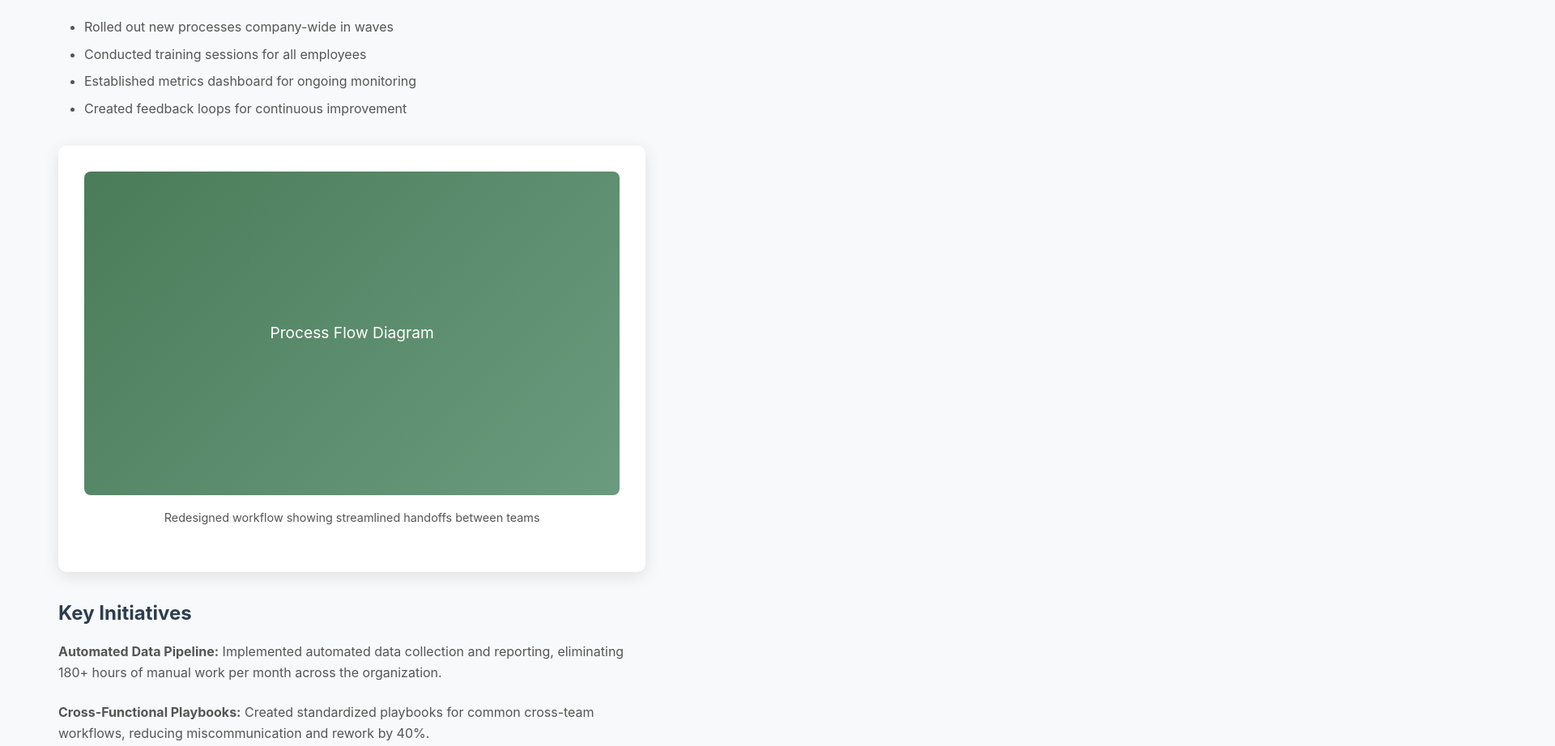
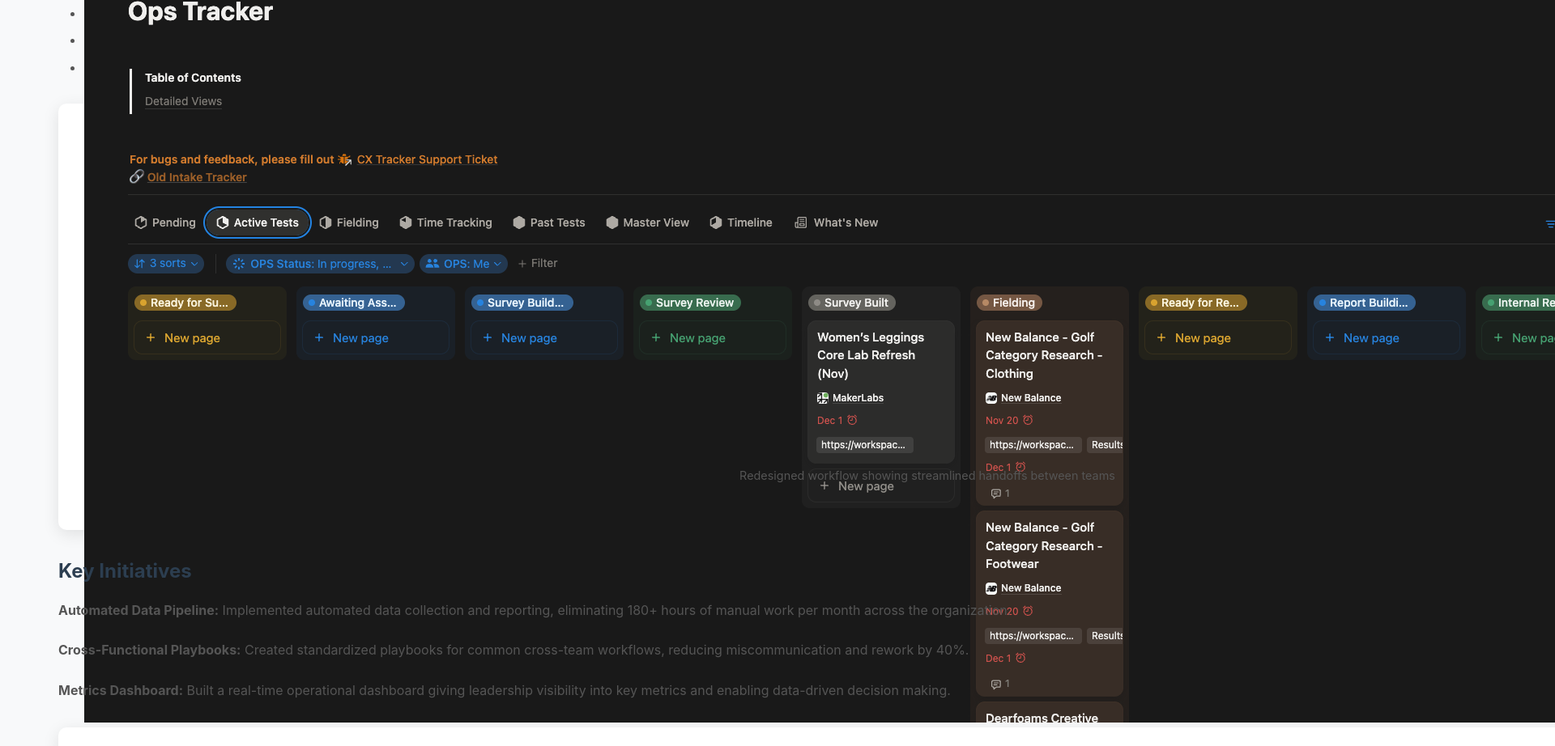
Before and after one commit to hayden-christie/Portfolio, a plain HTML site: page project-operations.html in a window 1280 px wide. Shown: the part 1579-2501 px from the top of the page at 81% size, 1920 px wide, since content can reach past the window. Drawn offline with Linux system fonts and the light colour scheme.

Commit message:
Update project-operations.html

```diff
--- a/project-operations.html
+++ b/project-operations.html
@@ -3,7 +3,7 @@
 <head>
     <meta charset="UTF-8">
     <meta name="viewport" content="width=device-width, initial-scale=1.0">
-    <title>Operations Optimization Initiative - Your Name</title>
+    <title>Operations Optimization Initiative - Hayden Christie</title>
     <style>
         * {
             margin: 0;
@@ -327,7 +327,8 @@
                 </ul>
 
                 <div class="image-showcase">
-                    <div class="image-placeholder">Process Flow Diagram</div>
+                    <div class="image-placeholder"> <img src="https://raw.githubusercontent.com/hayden-christie/Portfolio/d67a5f1f5d6c96554e2aac3b9d6aec7c900d3138/Ops-tracker.png"
+         alt="Project Screenshot"></div>
                     <p class="image-caption">Redesigned workflow showing streamlined handoffs between teams</p>
                 </div>
 
```
